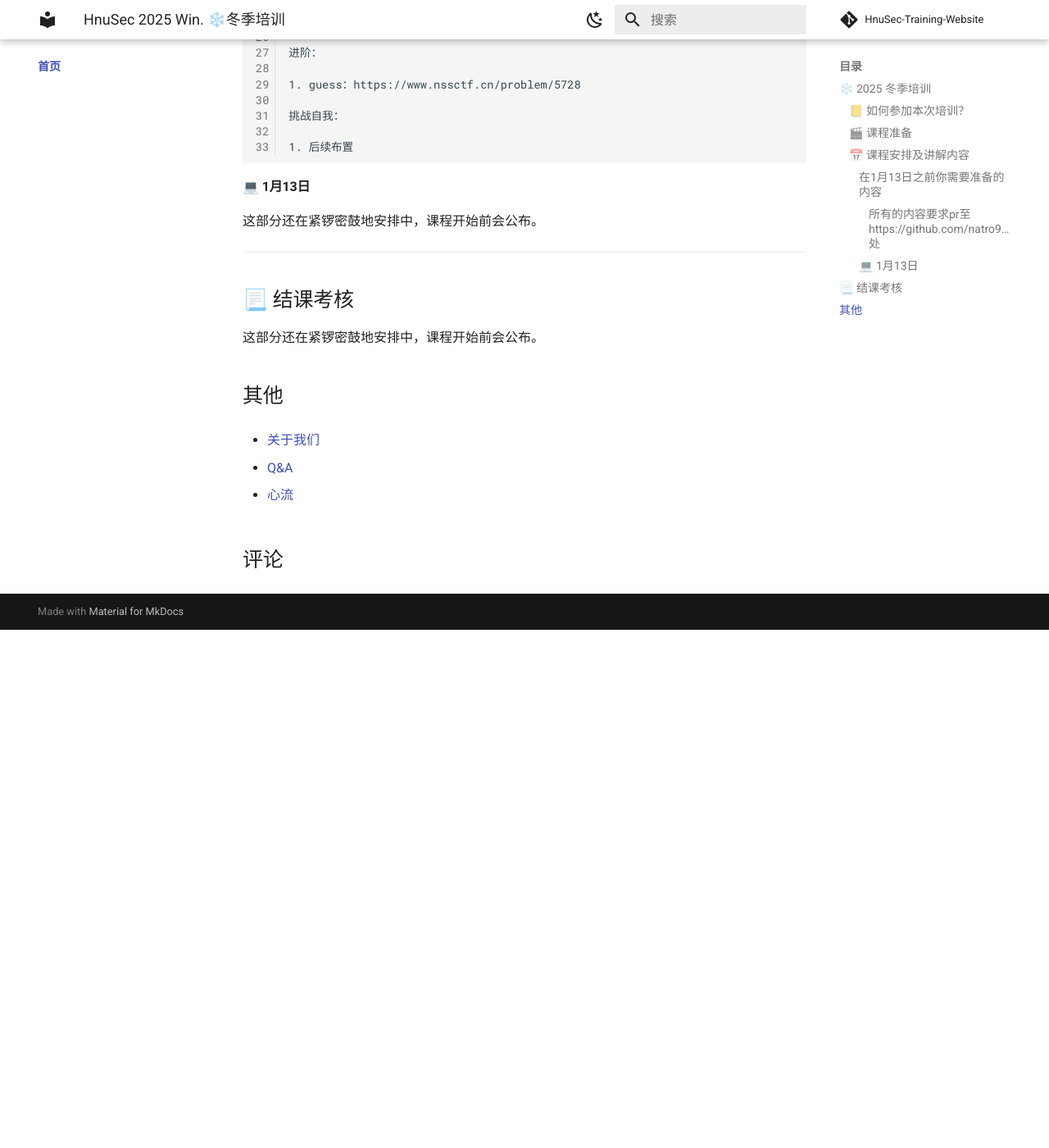
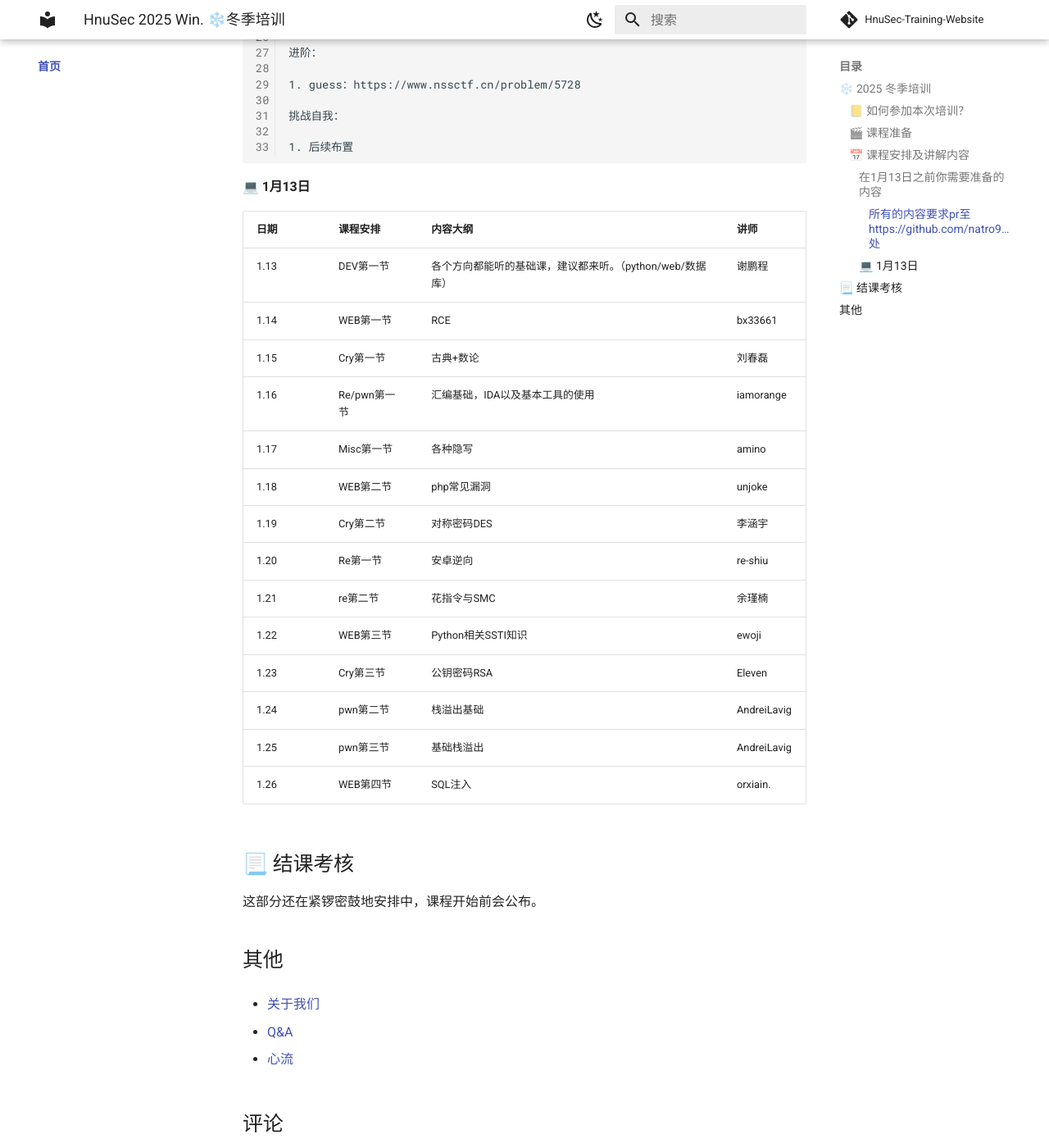
Before and after one commit to natro92/HnuSec-Training-Website, an MkDocs documentation site: the page built from docs/index.md, in a window 1280 px wide and 1400 px high, scrolled down 3514 px. Shown: the whole window at 82% size. Built offline with MkDocs 1.6.1 and Material for MkDocs 9.7.7, drawn with Linux system fonts in a browser that asks for light colours; comment, search, counter and statistics services are not loaded; before the commit the page ends 4282 px from its top, so only the background shows below that.

Commit message:
Update index.md

```diff
--- a/docs/index.md
+++ b/docs/index.md
@@ -165,9 +165,22 @@ PHP语言基础
 
 #### 💻 1月13日
 
-这部分还在紧锣密鼓地安排中，课程开始前会公布。
-
------
+| **日期** | **课程安排** | **内容大纲** | **讲师** |
+| --- | --- | --- | --- |
+| 1.13 | DEV第一节 | 各个方向都能听的基础课，建议都来听。（python/web/数据库） | 谢鹏程  |
+| 1.14 | WEB第一节 | RCE | bx33661  |
+| 1.15 | Cry第一节 | 古典+数论 | 刘春磊  |
+| 1.16 | Re/pwn第一节 | 汇编基础，IDA以及基本工具的使用 | iamorange  |
+| 1.17 | Misc第一节 | 各种隐写 | amino  |
+| 1.18 | WEB第二节 | php常见漏洞 | unjoke  |
+| 1.19 | Cry第二节 | 对称密码DES | 李涵宇  |
+| 1.20 | Re第一节 | 安卓逆向 | re-shiu  |
+| 1.21 | re第二节 | 花指令与SMC | 余瑾楠  |
+| 1.22 | WEB第三节 | Python相关SSTI知识 | ewoji  |
+| 1.23 | Cry第三节 | 公钥密码RSA | Eleven |
+| 1.24 | pwn第二节 | 栈溢出基础 | AndreiLavig  |
+| 1.25 | pwn第三节 | 基础栈溢出 | AndreiLavig  |
+| 1.26 | WEB第四节 | SQL注入 | orxiain.  |
 
 ## 📃 结课考核
 
```
